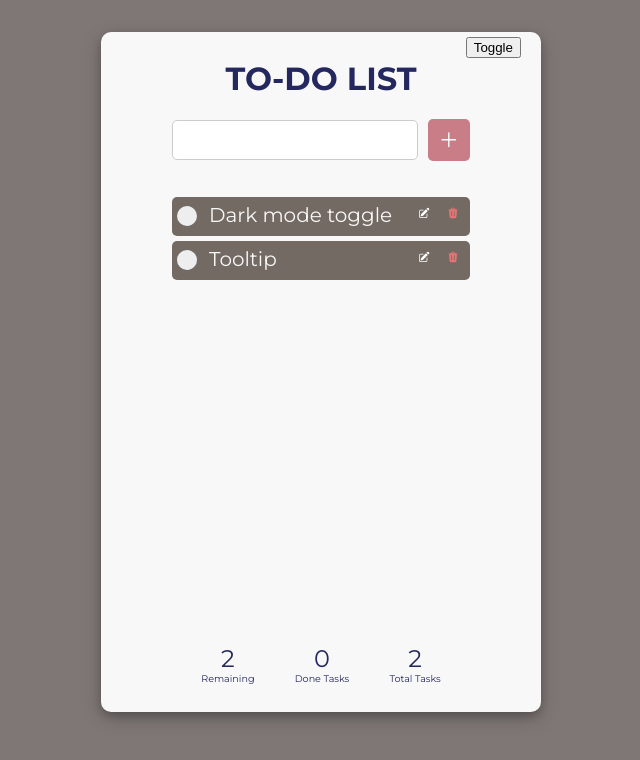
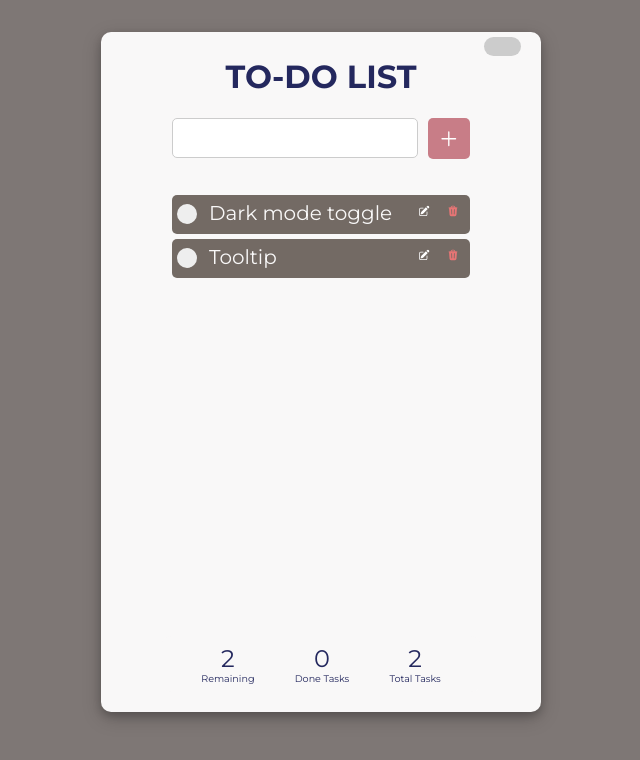
Before and after one commit to severu/vite-todo-practice, a React (Vite) app: page / in a window 1280 px wide. Shown: the top 760 px of the page, without its empty margins (319-959 px from the left). Built offline with nearby package versions, Linux system fonts and the light colour scheme.

Commit message:
changed theme basic button to toggle button

```diff
--- a/src/components/ButtonToggler/ButtonToggler.jsx
+++ b/src/components/ButtonToggler/ButtonToggler.jsx
@@ -4,8 +4,16 @@ import "./ButtonToggler.modules.scss";
 function ButtonToggler({ isDarkMode, toggleTheme }) {
   return (
     <div className="button-container">
+      <label className="button-container__switch">
+        <input
+          className="button-container__switch__checkbox"
+          type="checkbox"
+          onChange={() => toggleTheme()}
+        />
+        <span className="button-container__switch__checkbox__slider-round"></span>
+      </label>
 
-      <button className="button-container__button" onClick={() => toggleTheme()}>Toggle</button>
+      {/*<button className="button-container__button" onClick={() => toggleTheme()}>Toggle</button>*/}
     </div>
   );
 }
--- a/src/components/ButtonToggler/ButtonToggler.modules.scss
+++ b/src/components/ButtonToggler/ButtonToggler.modules.scss
@@ -1,3 +1,56 @@
 .button-container {
-    display: flex;
+    /* The switch - the box around the slider */
+
+    &__switch {
+        position: relative;
+        display: inline-block;
+        width: 2.3rem;
+        height: 1.2rem;
+        /* Hide default HTML checkbox */
+        &__checkbox {
+            opacity: 0;
+            width: 0;
+            height: 0;
+
+            /* The slider */
+            &__slider-round {
+                position: absolute;
+                cursor: pointer;
+                top: 0;
+                left: 0;
+                right: 0;
+                bottom: 0;
+                background-color: #ccc;
+                -webkit-transition: .4s;
+                transition: .4s;
+                border-radius: 34px;
+
+                &::before {
+                    content: "";
+                    height: inherit;
+                    width: 26px;
+                    left: 4px;
+                    bottom: 4px;
+                    background-color: white;
+                    border-radius: 50%;
+                }
+            }
+
+
+            &:checked + &__slider-round {
+                background-color: #18be7f;
+            }
+
+            &:focus + &__slider-round {
+                box-shadow: 0 0 1px #2196F3;
+            }
+
+            &:checked + &__slider-round::before {
+                -webkit-transform: translateX(26px);
+                -ms-transform: translateX(26px);
+                transform: translateX(26px);
+            }
+        }
+
+    }
 }
```
